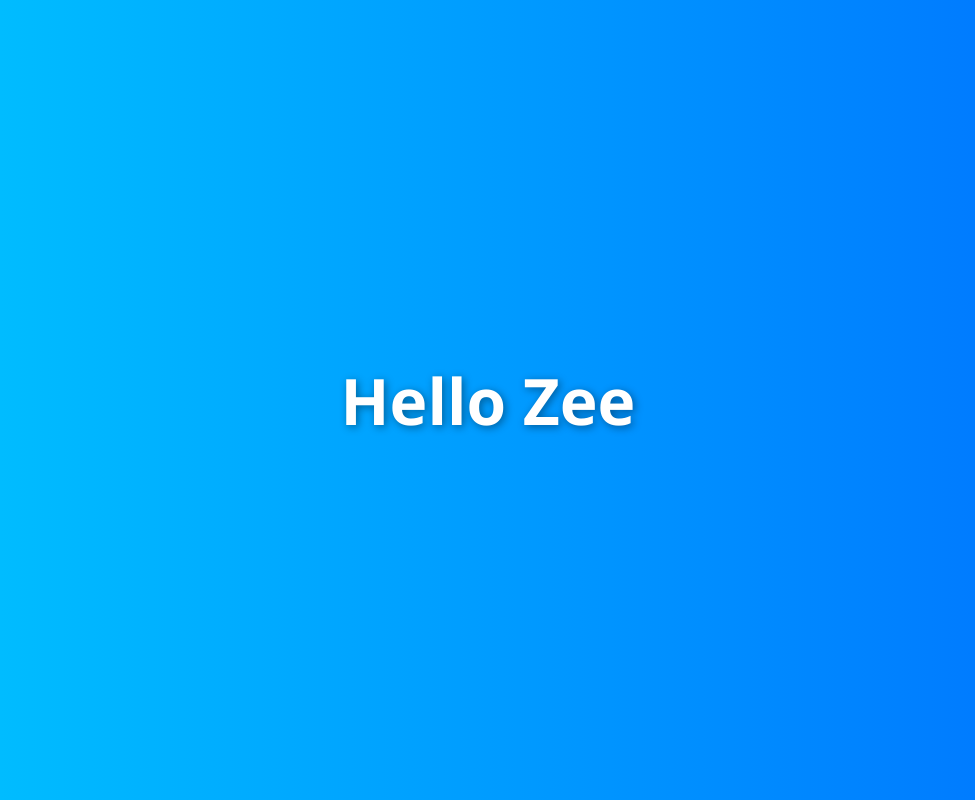
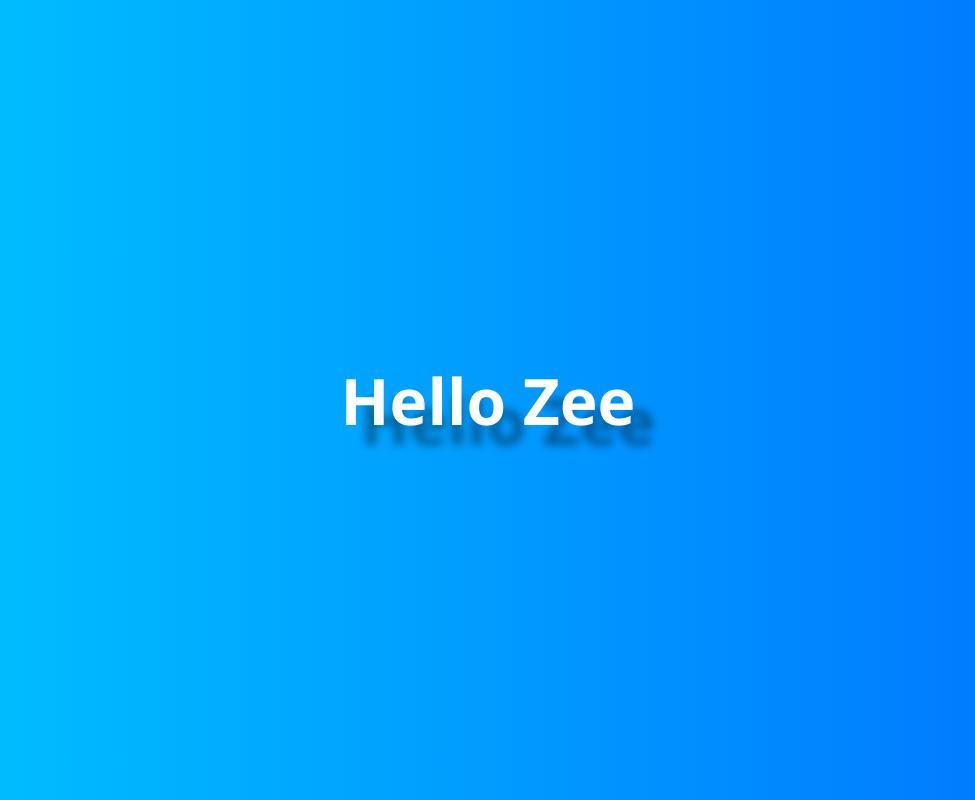
Before and after one commit to hamzaSharqawi/Zee, a plain HTML site: page index.html in a window 1280 px wide. Shown: the whole page, without its empty margins (152-1127 px from the left). Drawn offline with Linux system fonts and the light colour scheme.

Commit message:
the shadow for text

```diff
--- a/index.html
+++ b/index.html
@@ -18,7 +18,7 @@
 
     h1 {
       font-size: 4rem;
-      text-shadow: 2px 2px 8px rgba(0, 0, 0, 0.4);
+      text-shadow: 20px 20px 8px rgba(0, 0, 0, 0.4);
     }
   </style>
 </head>
```
Also changed, not shown: zee.css (added).
